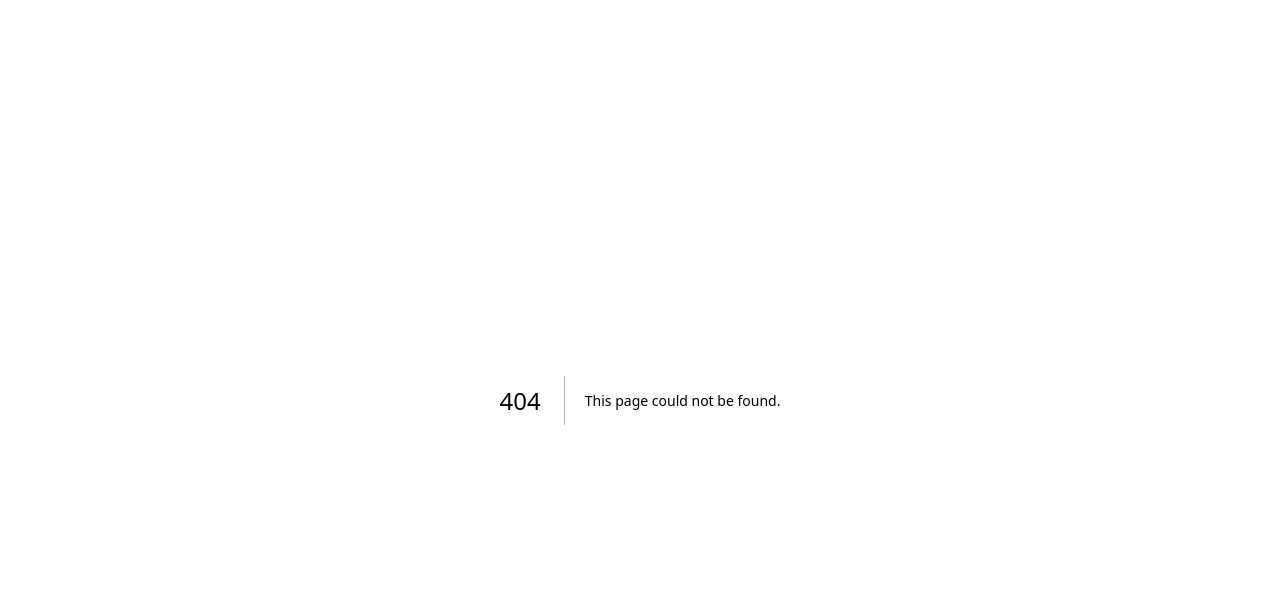
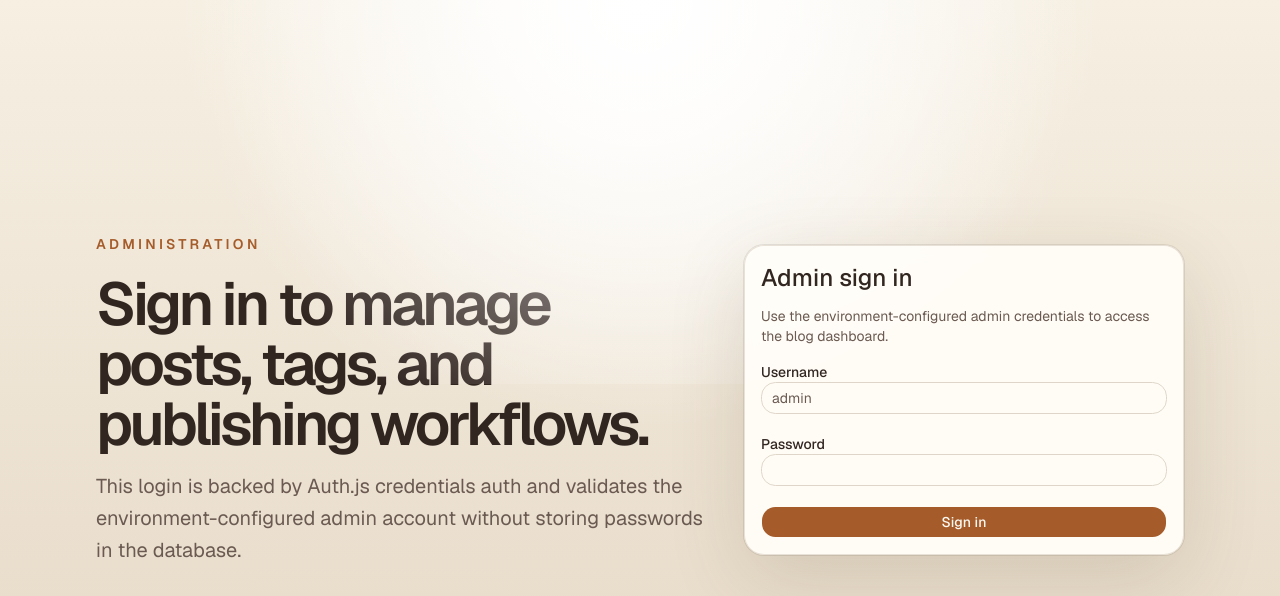
Before and after one commit to mtplayground/miketang84-myblog002, a Next.js app: page /admin/login in a window 1280 px wide. Before the commit this address had no page. Shown: the top 596 px of the page. Built offline with nearby package versions, Linux system fonts and the light colour scheme; no server answers.

Commit message:
feat: Admin login page

```diff
--- /dev/null
+++ b/app/admin/login/actions.ts
@@ -0,0 +1,59 @@
+"use server";
+
+import { AuthError } from "next-auth";
+import { z } from "zod";
+
+import { signIn } from "@/auth";
+
+const loginFormSchema = z.object({
+  username: z.string().trim().min(1, "Username is required."),
+  password: z.string().min(1, "Password is required."),
+});
+
+export type LoginActionState = {
+  error: string | null;
+};
+
+export const initialLoginActionState: LoginActionState = {
+  error: null,
+};
+
+export async function loginAction(
+  _previousState: LoginActionState,
+  formData: FormData,
+): Promise<LoginActionState> {
+  const parsedCredentials = loginFormSchema.safeParse({
+    username: formData.get("username"),
+    password: formData.get("password"),
+  });
+
+  if (!parsedCredentials.success) {
+    return {
+      error: parsedCredentials.error.issues[0]?.message ?? "Invalid input.",
+    };
+  }
+
+  try {
+    await signIn("credentials", {
+      username: parsedCredentials.data.username,
+      password: parsedCredentials.data.password,
+      redirectTo: "/admin",
+    });
+  } catch (error) {
+    if (error instanceof AuthError) {
+      if (error.type === "CredentialsSignin") {
+        return {
+          error: "Invalid username or password.",
+        };
+      }
+
+      return {
+        error: "Unable to sign in right now. Please try again.",
+      };
+    }
+
+    throw error;
+  }
+
+  return initialLoginActionState;
+}
--- /dev/null
+++ b/app/admin/login/page.tsx
@@ -0,0 +1,39 @@
+import { redirect } from "next/navigation";
+
+import { auth } from "@/auth";
+import { LoginForm } from "@/components/admin/login-form";
+
+export default async function AdminLoginPage() {
+  const session = await auth();
+
+  if (session?.user?.role === "admin") {
+    redirect("/admin");
+  }
+
+  return (
+    <main className="relative overflow-hidden">
+      <div className="pointer-events-none absolute inset-x-0 top-0 h-96 bg-[radial-gradient(circle_at_top,_rgba(255,255,255,0.94),_transparent_62%)]" />
+      <section className="mx-auto flex min-h-screen w-full max-w-6xl items-center justify-center px-4 py-16 sm:px-6 lg:px-8">
+        <div className="grid w-full items-center gap-10 lg:grid-cols-[minmax(0,1fr)_440px]">
+          <div className="space-y-5">
+            <p className="text-primary text-sm font-semibold tracking-[0.24em] uppercase">
+              Administration
+            </p>
+            <div className="space-y-4">
+              <h1 className="text-foreground max-w-3xl text-5xl leading-none font-semibold tracking-[-0.06em] text-balance sm:text-6xl">
+                Sign in to manage posts, tags, and publishing workflows.
+              </h1>
+              <p className="text-muted-foreground max-w-2xl text-lg leading-8 sm:text-xl">
+                This login is backed by Auth.js credentials auth and validates
+                the environment-configured admin account without storing
+                passwords in the database.
+              </p>
+            </div>
+          </div>
+
+          <LoginForm />
+        </div>
+      </section>
+    </main>
+  );
+}
--- /dev/null
+++ b/app/admin/page.tsx
@@ -0,0 +1,40 @@
+import { auth } from "@/auth";
+import {
+  Card,
+  CardContent,
+  CardDescription,
+  CardHeader,
+  CardTitle,
+} from "@/components/ui/card";
+
+export default async function AdminPage() {
+  const session = await auth();
+
+  return (
+    <main className="mx-auto flex min-h-screen w-full max-w-5xl items-center px-4 py-16 sm:px-6 lg:px-8">
+      <Card className="border-border/70 bg-card/95 w-full border shadow-[0_20px_64px_rgba(73,49,19,0.12)]">
+        <CardHeader className="space-y-2">
+          <CardTitle className="text-3xl">Admin home</CardTitle>
+          <CardDescription>
+            Authentication is active. The protected admin shell and route
+            guarding will be added next.
+          </CardDescription>
+        </CardHeader>
+        <CardContent className="space-y-4">
+          <div className="bg-muted/60 rounded-xl border px-4 py-3">
+            <p className="text-sm font-medium">
+              Signed in as{" "}
+              <span className="text-primary">
+                {session?.user?.name ?? "guest"}
+              </span>
+            </p>
+          </div>
+          <p className="text-muted-foreground text-sm leading-7">
+            This page exists so successful credentials sign-in has a concrete
+            destination before the dedicated admin layout and middleware land.
+          </p>
+        </CardContent>
+      </Card>
+    </main>
+  );
+}
--- /dev/null
+++ b/components/admin/login-form.tsx
@@ -0,0 +1,95 @@
+"use client";
+
+import { useActionState } from "react";
+import { useFormStatus } from "react-dom";
+
+import {
+  initialLoginActionState,
+  loginAction,
+} from "@/app/admin/login/actions";
+import { Button } from "@/components/ui/button";
+import {
+  Card,
+  CardContent,
+  CardDescription,
+  CardHeader,
+  CardTitle,
+} from "@/components/ui/card";
+import { Input } from "@/components/ui/input";
+
+function SubmitButton() {
+  const { pending } = useFormStatus();
+
+  return (
+    <Button className="w-full" disabled={pending} type="submit">
+      {pending ? "Signing in..." : "Sign in"}
+    </Button>
+  );
+}
+
+export function LoginForm() {
+  const [state, formAction] = useActionState(
+    loginAction,
+    initialLoginActionState,
+  );
+
+  return (
+    <Card className="border-border/70 bg-card/95 w-full max-w-md border shadow-[0_24px_80px_rgba(73,49,19,0.14)] backdrop-blur">
+      <CardHeader className="space-y-2">
+        <CardTitle className="text-2xl">Admin sign in</CardTitle>
+        <CardDescription>
+          Use the environment-configured admin credentials to access the blog
+          dashboard.
+        </CardDescription>
+      </CardHeader>
+      <CardContent>
+        <form action={formAction} className="space-y-5">
+          <div className="space-y-2">
+            <label
+              className="text-foreground text-sm font-medium"
+              htmlFor="username"
+            >
+              Username
+            </label>
+            <Input
+              autoCapitalize="none"
+              autoComplete="username"
+              id="username"
+              name="username"
+              placeholder="admin"
+              required
+            />
+          </div>
+
+          <div className="space-y-2">
+            <label
+              className="text-foreground text-sm font-medium"
+              htmlFor="password"
+            >
+              Password
+            </label>
+            <Input
+              autoComplete="current-password"
+              id="password"
+              name="password"
+              required
+              type="password"
+            />
+          </div>
+
+          {state.error ? (
+            <p
+              aria-live="polite"
+              className="border-destructive/25 bg-destructive/10 text-destructive rounded-lg border px-3 py-2 text-sm"
+              role="alert"
+            >
+              {state.error}
+            </p>
+          ) : null}
+
+          <SubmitButton />
+        </form>
+      </CardContent>
+    </Card>
+  );
+}
```
